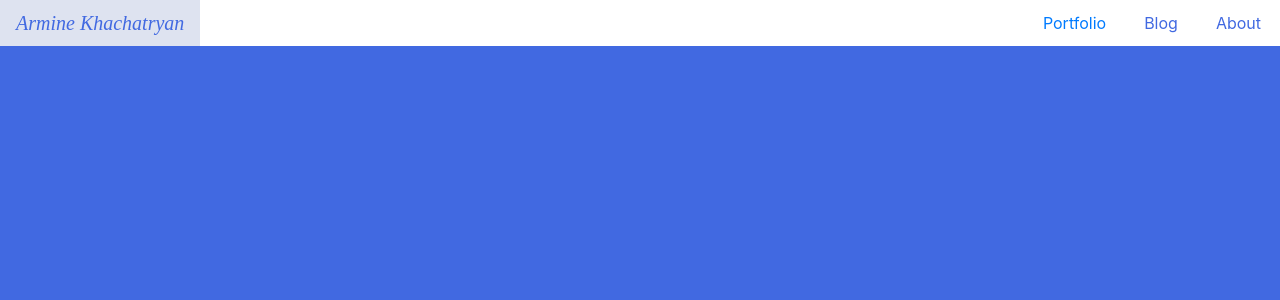
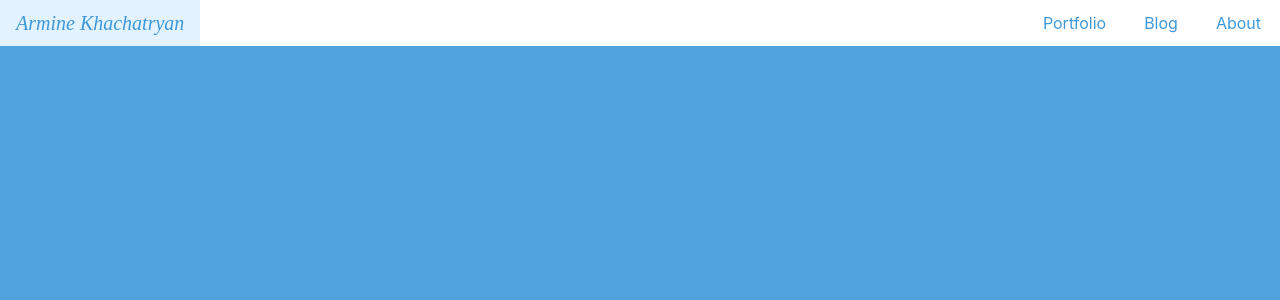
Before and after one commit to arminekhachatryan94/resume, an Angular app: page / in a window 1280 px wide. Shown: the top 300 px of the page. Built offline with nearby package versions, Linux system fonts and the light colour scheme.

Commit message:
change color scheme

```diff
--- a/src/app/components/nav/nav.component.css
+++ b/src/app/components/nav/nav.component.css
@@ -8,8 +8,8 @@
     background-color: white;
 }
 
-.text-royalblue {
-    color: royalblue;
+.text--blue {
+    color: rgb(62, 152, 217);
 }
 
 .float-right {
@@ -21,6 +21,14 @@
     display: block;
 }
 
+li {
+    cursor: pointer;
+}
+
+a {
+    color: inherit;
+}
+
 /* hamburger bar */
 #icon {
     display: none;
@@ -29,7 +37,7 @@
 #bar1, #bar2, #bar3 {
     width: 25px;
     height: 3px;
-    background-color: #333;
+    background-color: rgb(62, 152, 217);
     margin: 4px 0;
 }
 
@@ -68,7 +76,7 @@
     }
 
     #hamburger.responsive li:first-child {
-        border-top: 1px solid royalblue;
+        border-top: 1px solid rgb(62, 152, 217);
     }
 
     #hamburger.responsive li {
--- a/src/app/components/nav/nav.component.html
+++ b/src/app/components/nav/nav.component.html
@@ -1,11 +1,11 @@
 <nav class="fixed-top bg-white">
   <div id="bar">
-    <ul class="nav text-royalblue navbar-custom float-left">
+    <ul class="nav text--blue navbar-custom float-left">
       <li id="armine" class="nav-item">
         <a class="nav-link" (mouseover)="onMouseOver('armine')" (mouseleave)="onMouseLeave('armine')">Armine Khachatryan</a>
       </li>
     </ul>
-    <ul class="nav text-royalblue navbar-custom float-right">
+    <ul class="nav text--blue navbar-custom float-right">
       <li id="icon" class="nav-item padding" (mouseover)="onMouseOver('icon')" (mouseleave)="onMouseLeave('icon')">
         <a class="nav-link" (click)="hamburgerBar()">
           <div id="bar1"></div>
@@ -16,7 +16,7 @@
     </ul>
   </div>
 
-  <ul id="hamburger" class="nav text-royalblue navbar-custom float-right">
+  <ul id="hamburger" class="nav text--blue navbar-custom float-right">
     <li id="resume" class="nav-item padding">
       <a [routerLink]="['portfolio']" class="nav-link" (mouseover)="onMouseOver('resume')" (mouseleave)="onMouseLeave('resume')">Portfolio</a>
     </li>
--- a/src/app/components/nav/nav.component.ts
+++ b/src/app/components/nav/nav.component.ts
@@ -12,7 +12,7 @@ export class NavComponent implements OnInit {
   constructor() { }
 
   ngOnInit() {
-    this.color = 'rgb(222, 227, 240)';
+    this.color = 'rgb(226, 243, 255)';
   }
 
   onMouseOver(name) {
@@ -28,7 +28,7 @@ export class NavComponent implements OnInit {
     var bar1 = document.getElementById("bar1");
     var bar2 = document.getElementById("bar2");
     var bar3 = document.getElementById("bar3");
-    if (hamburger.className === "nav text-royalblue navbar-custom float-right") {
+    if (hamburger.className === "nav text--blue navbar-custom float-right") {
         hamburger.className += " responsive";
         bar1.style.webkitTransform = "rotate(-45deg) translate(-5px, 3px)";
         bar1.style.transform = "rotate(-45deg) translate(-5px, 3px)";
@@ -36,7 +36,7 @@ export class NavComponent implements OnInit {
         bar3.style.webkitTransform = "rotate(45deg) translate(-6px, -6px)";
         bar3.style.transform = "rotate(45deg) translate(-6px, -6px)";
     } else {
-        hamburger.className = "nav text-royalblue navbar-custom float-right";
+        hamburger.className = "nav text--blue navbar-custom float-right";
         bar1.style.webkitTransform = "";
         bar1.style.transform = "";
         bar2.style.opacity = "";
--- a/src/styles.css
+++ b/src/styles.css
@@ -1,3 +1,3 @@
 body {
-    background-color: royalblue;
+    background-color: rgba(62, 152, 217, 90%);
 }
```
